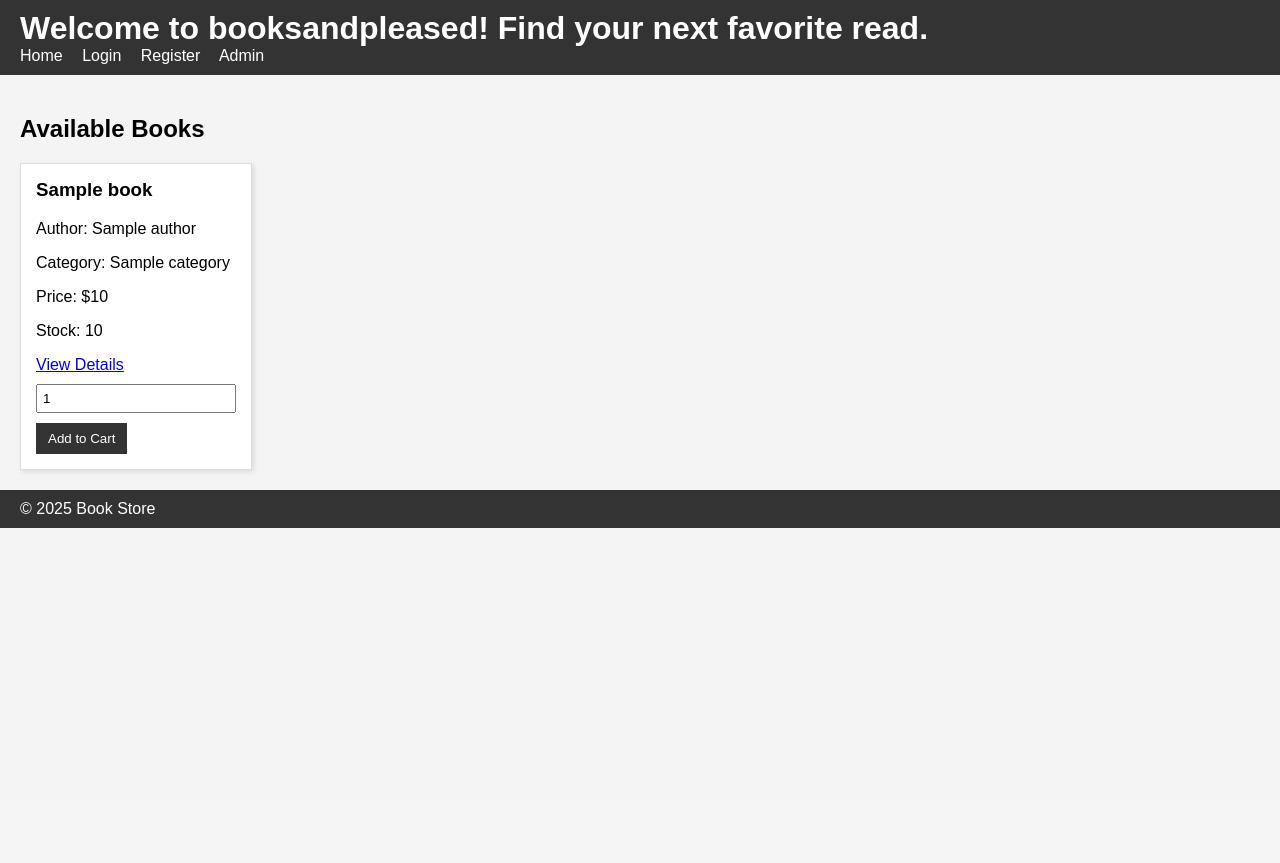
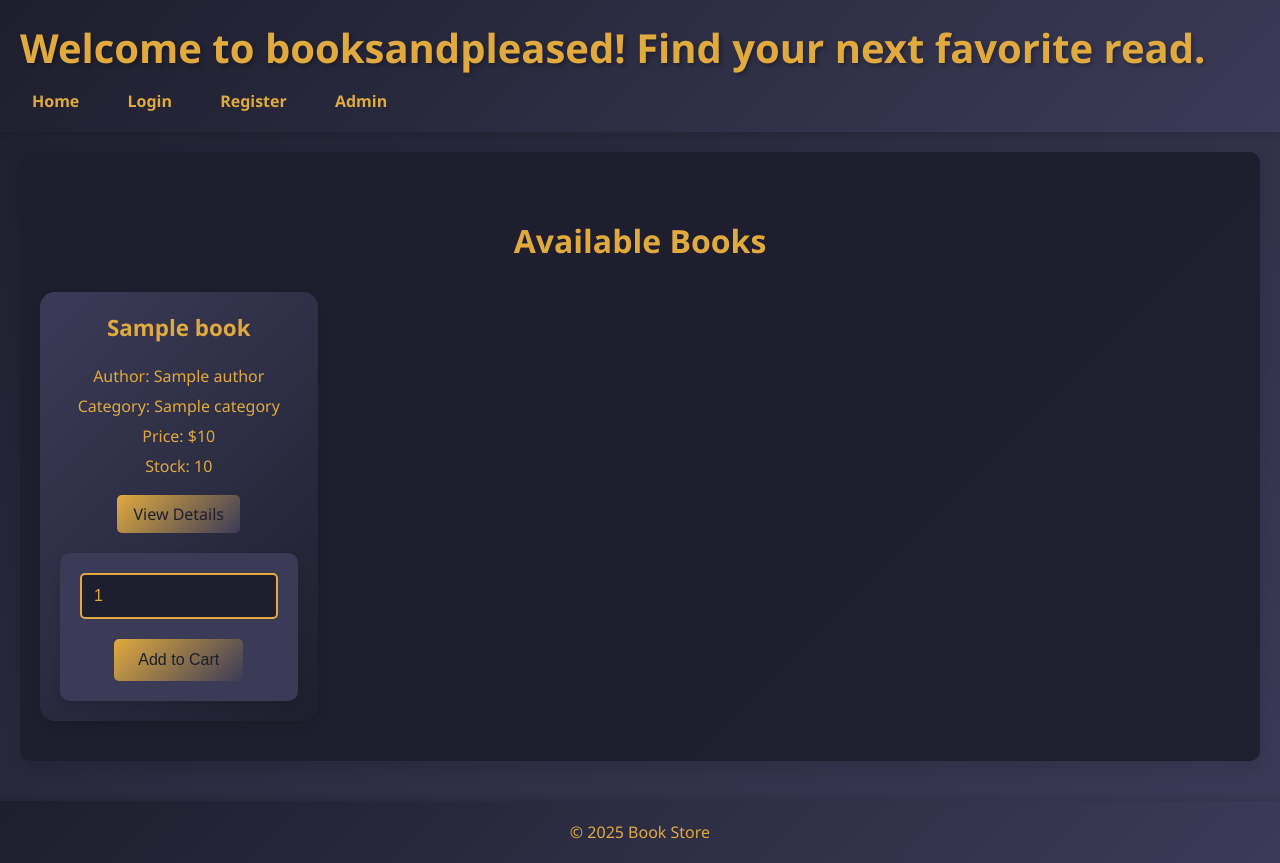
Before and after one commit to chudneyversal/book_system, a PHP site: page / in a window 1280 px wide. Before the commit the page ends 528 px from the top, so only its background shows below. Run offline with PHP 8.4, Linux system fonts and the light colour scheme; tables that the repository leaves empty or names only in its code hold one stand-in row (values such as "Sample post").

Commit message:
modifiied some files

```diff
--- a/styles.css
+++ b/styles.css
@@ -1,59 +1,131 @@
+/* Modern Design Enhancements with Custom Colors */
 body {
-    font-family: Arial, sans-serif;
+    font-family: 'Segoe UI', Tahoma, Geneva, Verdana, sans-serif;
     margin: 0;
     padding: 0;
-    background-color: #f4f4f4;
+    background: linear-gradient(135deg, #1E1E2E 0%, #3B3B58 100%);
+    color: #E0AA3E;
+    min-height: 100vh;
 }
 
-header, footer {
-    background-color: #333;
-    color: white;
-    padding: 10px 20px;
+header {
+    background: linear-gradient(135deg, #1E1E2E 0%, #3B3B58 100%);
+    color: #E0AA3E;
+    padding: 20px;
+    box-shadow: 0 4px 6px rgba(0,0,0,0.1);
+    position: relative;
 }
 
-header h1, footer p {
+header h1 {
     margin: 0;
+    font-size: 2.5em;
+    text-shadow: 2px 2px 4px rgba(0,0,0,0.3);
+}
+
+header p {
+    margin: 10px 0 0 0;
+    font-size: 1.2em;
+    opacity: 0.9;
+}
+
+nav {
+    margin-top: 15px;
 }
 
 nav a {
-    color: white;
-    margin-right: 15px;
+    color: #E0AA3E;
+    margin-right: 20px;
     text-decoration: none;
+    font-weight: bold;
+    transition: all 0.3s ease;
+    padding: 8px 12px;
+    border-radius: 5px;
 }
 
 nav a:hover {
-    text-decoration: underline;
+    background-color: rgba(224, 170, 62, 0.2);
+    text-decoration: none;
+    transform: translateY(-2px);
 }
 
 main {
-    padding: 20px;
+    padding: 40px 20px;
+    max-width: 1200px;
+    margin: 0 auto;
+    background-color: rgba(30, 30, 46, 0.95);
+    border-radius: 10px;
+    margin-top: 20px;
+    box-shadow: 0 8px 16px rgba(0,0,0,0.1);
+}
+
+h2 {
+    color: #E0AA3E;
+    text-align: center;
+    margin-bottom: 30px;
+    font-size: 2em;
 }
 
 .books {
-    display: flex;
-    flex-wrap: wrap;
-    gap: 20px;
+    display: grid;
+    grid-template-columns: repeat(auto-fill, minmax(250px, 1fr));
+    gap: 30px;
 }
 
 .book {
-    background-color: white;
-    border: 1px solid #ddd;
-    padding: 15px;
-    width: 200px;
-    box-shadow: 2px 2px 5px rgba(0,0,0,0.1);
+    background: linear-gradient(135deg, #3B3B58 0%, #1E1E2E 100%);
+    border: none;
+    padding: 20px;
+    border-radius: 15px;
+    box-shadow: 0 6px 12px rgba(0,0,0,0.1);
+    transition: all 0.3s ease;
+    text-align: center;
+}
+
+.book:hover {
+    transform: translateY(-10px);
+    box-shadow: 0 12px 24px rgba(0,0,0,0.2);
 }
 
 .book h3 {
     margin-top: 0;
+    color: #E0AA3E;
+    font-size: 1.4em;
+}
+
+.book p {
+    margin: 8px 0;
+    color: #E0AA3E;
+}
+
+.book a {
+    display: inline-block;
+    margin-top: 10px;
+    padding: 8px 16px;
+    background: linear-gradient(135deg, #E0AA3E 0%, #3B3B58 100%);
+    color: #1E1E2E;
+    text-decoration: none;
+    border-radius: 5px;
+    transition: all 0.3s ease;
+}
+
+.book a:hover {
+    background: linear-gradient(135deg, #3B3B58 0%, #1E1E2E 100%);
+    transform: scale(1.05);
 }
 
 form {
-    margin-top: 10px;
+    margin-top: 20px;
+    background-color: #3B3B58;
+    padding: 20px;
+    border-radius: 10px;
+    box-shadow: 0 4px 8px rgba(0,0,0,0.1);
 }
 
 form label {
     display: block;
-    margin-top: 10px;
+    margin-top: 15px;
+    font-weight: bold;
+    color: #E0AA3E;
 }
 
 form input[type="text"],
@@ -64,64 +136,171 @@ form input[type="date"],
 form select,
 form textarea {
     width: 100%;
-    padding: 5px;
+    padding: 12px;
     box-sizing: border-box;
+    border: 2px solid #E0AA3E;
+    border-radius: 5px;
+    font-size: 1em;
+    transition: border-color 0.3s ease;
+    background-color: #1E1E2E;
+    color: #E0AA3E;
+}
+
+form input:focus,
+form select:focus,
+form textarea:focus {
+    border-color: #3B3B58;
+    outline: none;
 }
 
 form button {
-    margin-top: 10px;
-    padding: 8px 12px;
-    background-color: #333;
-    color: white;
+    margin-top: 20px;
+    padding: 12px 24px;
+    background: linear-gradient(135deg, #E0AA3E 0%, #3B3B58 100%);
+    color: #1E1E2E;
     border: none;
+    border-radius: 5px;
     cursor: pointer;
+    font-size: 1em;
+    transition: all 0.3s ease;
 }
 
 form button:hover {
-    background-color: #555;
+    background: linear-gradient(135deg, #3B3B58 0%, #1E1E2E 100%);
+    transform: translateY(-2px);
+    box-shadow: 0 4px 8px rgba(0,0,0,0.2);
 }
 
 table {
     width: 100%;
     border-collapse: collapse;
     margin-top: 20px;
+    background-color: #3B3B58;
+    border-radius: 10px;
+    overflow: hidden;
+    box-shadow: 0 4px 8px rgba(0,0,0,0.1);
 }
 
-table, th, td {
-    border: 1px solid #ddd;
-}
-
-th, td {
-    padding: 10px;
+table th {
+    background: linear-gradient(135deg, #1E1E2E 0%, #3B3B58 100%);
+    color: #E0AA3E;
+    padding: 15px;
     text-align: left;
 }
 
+table td {
+    padding: 15px;
+    border-bottom: 1px solid #E0AA3E;
+    color: #E0AA3E;
+}
+
+table tr:hover {
+    background-color: #1E1E2E;
+}
+
 .order, .review {
-    background-color: white;
-    border: 1px solid #ddd;
-    padding: 15px;
-    margin-bottom: 15px;
-    box-shadow: 2px 2px 5px rgba(0,0,0,0.1);
+    background: linear-gradient(135deg, #3B3B58 0%, #1E1E2E 100%);
+    border: none;
+    padding: 20px;
+    margin-bottom: 20px;
+    border-radius: 10px;
+    box-shadow: 0 4px 8px rgba(0,0,0,0.1);
 }
 
 .review p {
-    margin: 5px 0;
+    margin: 8px 0;
+    color: #E0AA3E;
 }
 
 a.button-link {
     display: inline-block;
-    padding: 8px 12px;
-    background-color: #333;
-    color: white;
+    padding: 10px 20px;
+    background: linear-gradient(135deg, #E0AA3E 0%, #3B3B58 100%);
+    color: #1E1E2E;
     text-decoration: none;
+    margin-top: 15px;
+    border-radius: 5px;
+    transition: all 0.3s ease;
+}
+
+a.button-link:hover {
+    background: linear-gradient(135deg, #3B3B58 0%, #1E1E2E 100%);
+    transform: translateY(-2px);
+}
+
+.error {
+    color: #E0AA3E;
+    margin-top: 10px;
+    font-weight: bold;
+}
+
+.success-message {
+    color: #E0AA3E;
+    font-weight: bold;
     margin-top: 10px;
 }
 
-a.button-link:hover {
-    background-color: #555;
+footer {
+    background: linear-gradient(135deg, #1E1E2E 0%, #3B3B58 100%);
+    color: #E0AA3E;
+    text-align: center;
+    padding: 20px;
+    margin-top: 40px;
+    box-shadow: 0 -4px 6px rgba(0,0,0,0.1);
 }
 
-.error {
-    color: red;
-    margin-top: 10px;
+footer p {
+    margin: 0;
 }
+
+.admin-buttons {
+    display: flex;
+    flex-direction: column;
+    gap: 20px;
+    align-items: center;
+    margin-top: 30px;
+}
+
+.admin-buttons button {
+    padding: 15px 30px;
+    background: linear-gradient(135deg, #E0AA3E 0%, #3B3B58 100%);
+    color: #1E1E2E;
+    border: none;
+    border-radius: 10px;
+    font-size: 1.2em;
+    font-weight: bold;
+    cursor: pointer;
+    transition: all 0.3s ease;
+    box-shadow: 0 4px 8px rgba(0,0,0,0.2);
+}
+
+.admin-buttons button:hover {
+    background: linear-gradient(135deg, #3B3B58 0%, #1E1E2E 100%);
+    transform: translateY(-5px);
+    box-shadow: 0 8px 16px rgba(0,0,0,0.3);
+}
+
+/* Responsive Design */
+@media (max-width: 768px) {
+    header h1 {
+        font-size: 2em;
+    }
+    .books {
+        grid-template-columns: repeat(auto-fill, minmax(200px, 1fr));
+        gap: 20px;
+    }
+    main {
+        padding: 20px 10px;
+    }
+    nav a {
+        display: block;
+        margin: 5px 0;
+    }
+    .admin-buttons {
+        gap: 15px;
+    }
+    .admin-buttons button {
+        padding: 12px 24px;
+        font-size: 1em;
+    }
+}
```
Also changed, not shown: admin_dashboard.php (+5 -5 lines).
